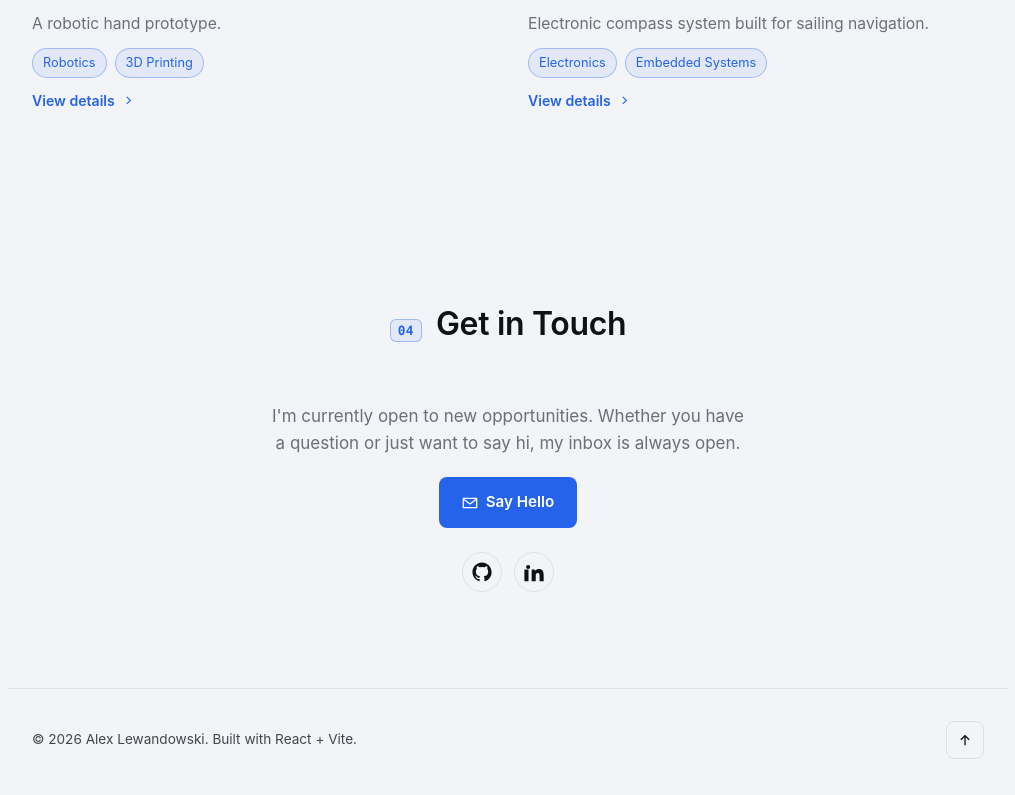
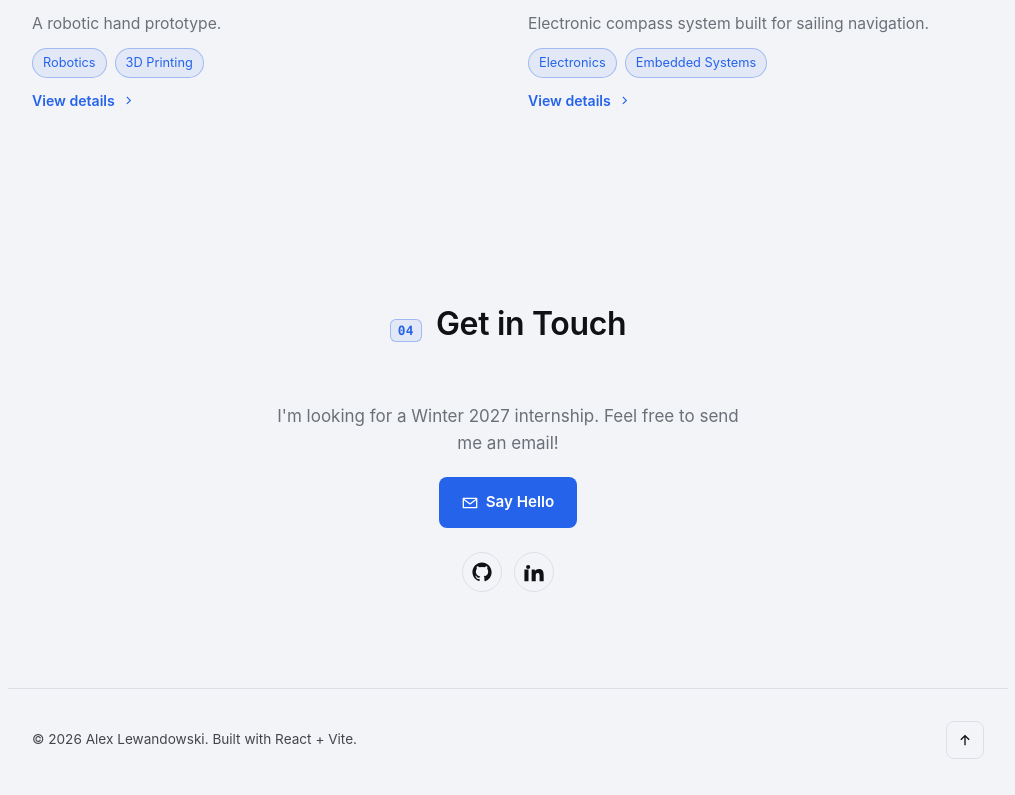
Before and after one commit to Lew-Alex/Portfolio, a React (Vite) app: page / in a window 1280 px wide. Shown: the part 3197-3992 px from the top of the page, without its empty margins (132-1147 px from the left). Built offline with nearby package versions, Linux system fonts and the light colour scheme.

Commit message:
Rewrite contact section copy

```diff
--- a/src/components/Contact.jsx
+++ b/src/components/Contact.jsx
@@ -5,10 +5,7 @@ export default function Contact() {
   return (
     <section id="contact" className="section section-contact">
       <h2 className="section-title">Get in Touch</h2>
-      <p className="contact-text">
-        I'm currently open to new opportunities. Whether you have a question or just want to say hi,
-        my inbox is always open.
-      </p>
+      <p className="contact-text">I'm looking for a Winter 2027 internship. Feel free to send me an email!</p>
 
       <a className="button button-primary" href={`mailto:${profile.email}`}>
         <Icon name="mail" size={16} /> Say Hello
```
